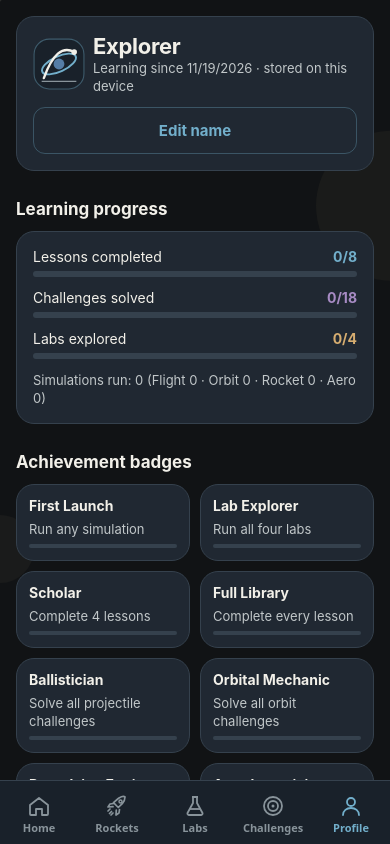
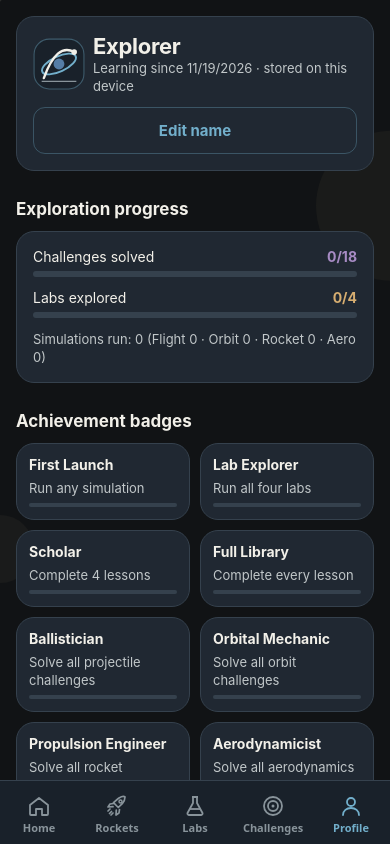
Before and after one commit to ver-dev9/AeroLearn, a React Native app: screen /Profile in a window 390 px wide. Built offline with nearby package versions, Linux system fonts and the light colour scheme.

Commit message:
Remove lesson-completion tracking from progress profile

```diff
--- a/src/screens/ProfileScreen.tsx
+++ b/src/screens/ProfileScreen.tsx
@@ -7,7 +7,6 @@ import { CheckIcon, Logo } from '../components/Icons';
 import { colors, font, radius } from '../theme';
 import { useProgress, LabId } from '../store/progress';
 import { BADGES } from '../data/badges';
-import { LESSONS } from '../data/lessons';
 import { CHALLENGES } from '../data/challenges';
 import { relativeDate } from '../utils/format';
 import type { RootStackParamList } from '../navigation/types';
@@ -63,9 +62,8 @@ export default function ProfileScreen() {
         />
       </Card>
 
-      <SectionTitle title="Learning progress" />
+      <SectionTitle title="Exploration progress" />
       <Card>
-        <Metric label="Lessons completed" n={state.completedLessons.length} total={LESSONS.length} color={colors.cyan} />
         <Metric label="Challenges solved" n={state.solvedChallenges.length} total={CHALLENGES.length} color={colors.violet} />
         <Metric label="Labs explored" n={Object.values(state.labRunCounts).filter((x) => x > 0).length} total={4} color={colors.amber} />
         <Text style={font.small}>
@@ -90,16 +88,6 @@ export default function ProfileScreen() {
           );
         })}
       </View>
-
-      <SectionTitle title="Completed lessons" />
-      <Card>
-        {state.completedLessons.length === 0 ? <Text style={font.small}>None yet — start in the Learn tab.</Text> : null}
-        {LESSONS.filter((l) => state.completedLessons.includes(l.id)).map((l) => (
-          <Pressable key={l.id} onPress={() => nav.navigate('Lesson', { id: l.id })} style={{ paddingVertical: 6 }}>
-            <Text style={{ color: colors.text }}>✓ {l.title}</Text>
-          </Pressable>
-        ))}
-      </Card>
 
       <SectionTitle title="Saved experiments" />
       {state.savedExperiments.length === 0 ? (
@@ -146,7 +134,7 @@ export default function ProfileScreen() {
       </Card>
 
       <Button title="Reset all progress" kind="danger" onPress={confirmReset} style={{ marginTop: 8 }} />
-      <Text style={[font.small, { textAlign: 'center', marginTop: 16, color: colors.textDim }]}>AeroLearn v1.0 · Understand the Science. Explore the Sky.</Text>
+      <Text style={[font.small, { textAlign: 'center', marginTop: 16, color: colors.textDim }]}>AeroLearn v2.2.0 · Understand the Science. Explore the Sky.</Text>
     </Screen>
   );
 }
```
